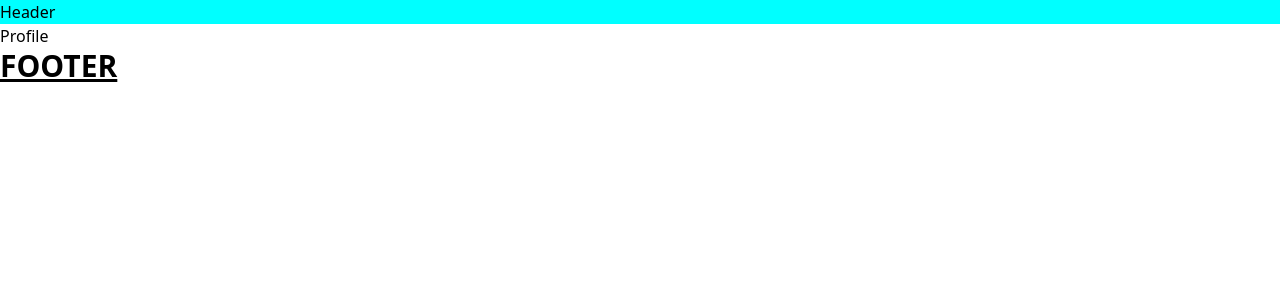
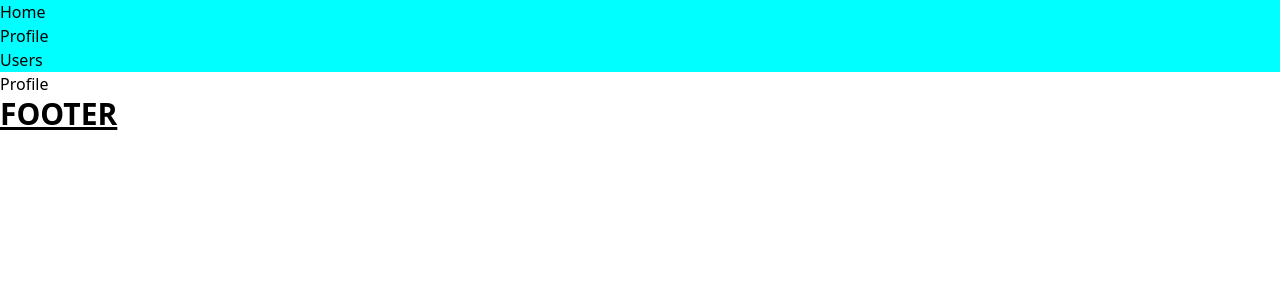
Before and after one commit to fzalv/learn_nextjs, a Next.js app: page /profile in a window 1280 px wide. Shown: the top 300 px of the page. Built offline with nearby package versions, Linux system fonts and the light colour scheme.

Commit message:
Materi hari 7

```diff
--- a/components/header/index.js
+++ b/components/header/index.js
@@ -1,6 +1,21 @@
+import Link from "next/link";
 import styles from "./style.module.css";
 
 function Header() {
-  return <div className={styles.header}>Header</div>;
+  return (
+    <div className={styles.header}>
+      <ul>
+        <li>
+          <Link href="">Home</Link>
+        </li>
+        <li>
+          <Link href="/profile">Profile</Link>
+        </li>
+        <li>
+          <Link href="/users">Users</Link>
+        </li>
+      </ul>
+    </div>
+  );
 }
 export default Header;
```
